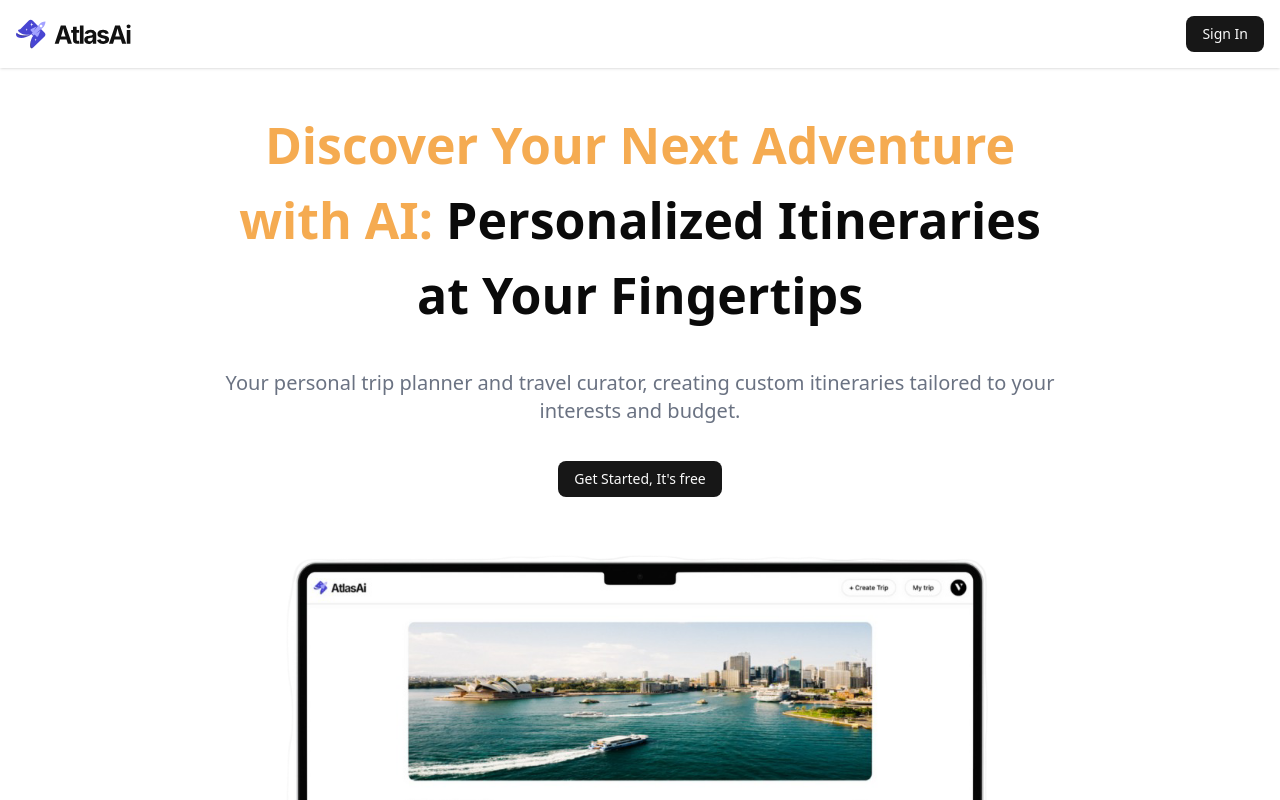
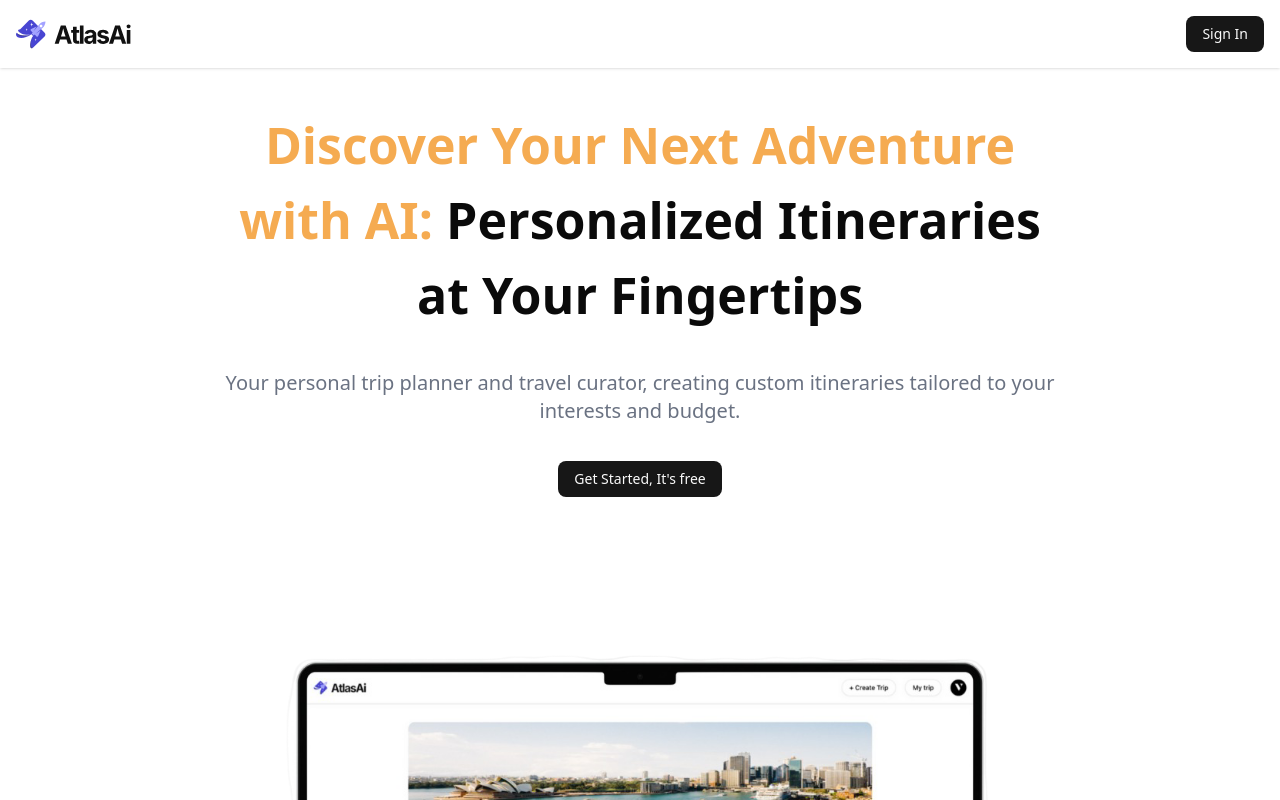
Before and after one commit to vedduhijod/ai-trip-planner-web, a React (Vite) app: page / in a window 1280 px wide. Shown: the top 800 px of the page. Built offline with nearby package versions, Linux system fonts and the light colour scheme; no server answers.

Commit message:
Landing Page

```diff
--- a/package.json
+++ b/package.json
@@ -29,7 +29,7 @@
     "react": "^19.1.1",
     "react-dom": "^19.1.1",
     "react-icons": "^5.5.0",
-    "react-router-dom": "^7.8.2",
+    "react-router-dom": "^7.9.3",
     "sonner": "^2.0.7",
     "tailwind-merge": "^3.3.1",
     "tailwindcss": "^4.1.12"
--- a/src/components/custom/Hero.jsx
+++ b/src/components/custom/Hero.jsx
@@ -1,6 +1,7 @@
 import React from "react";
 import { Button } from "../ui/button";
 import { Link } from "react-router-dom";
+
 
 function Hero() {
   return (
@@ -17,11 +18,11 @@ function Hero() {
         itineraries tailored to your interests and budget.
       </p>
 
-      <Link to={"/create-trip"}>
+      <Link to="/create-trip">
         <Button>Get Started, It's free</Button>
       </Link>
 
-      <img src="/landing.png" alt="" className="-mt-35" />
+      <img src="/landing.png" alt="" className="-mt-10" />
     </div>
   );
 }
```
Also changed, not shown: 1 other file (tests, documents, lock files or other folders).
